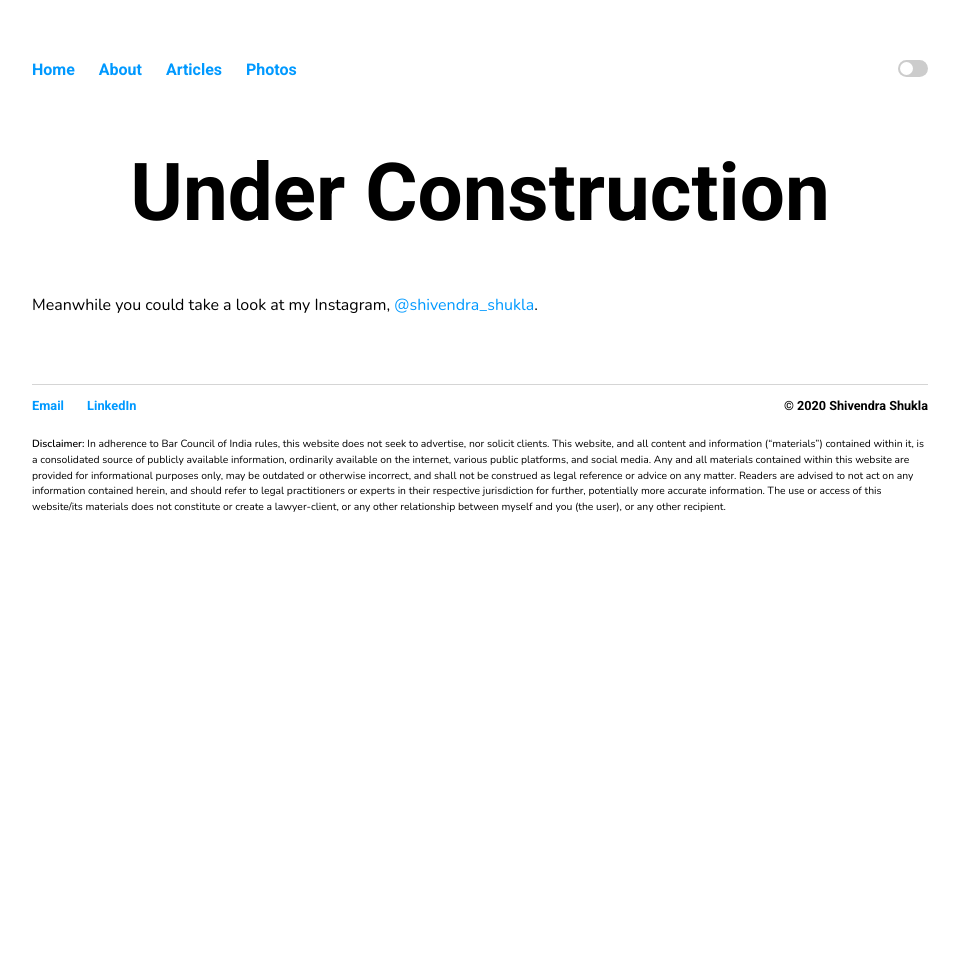
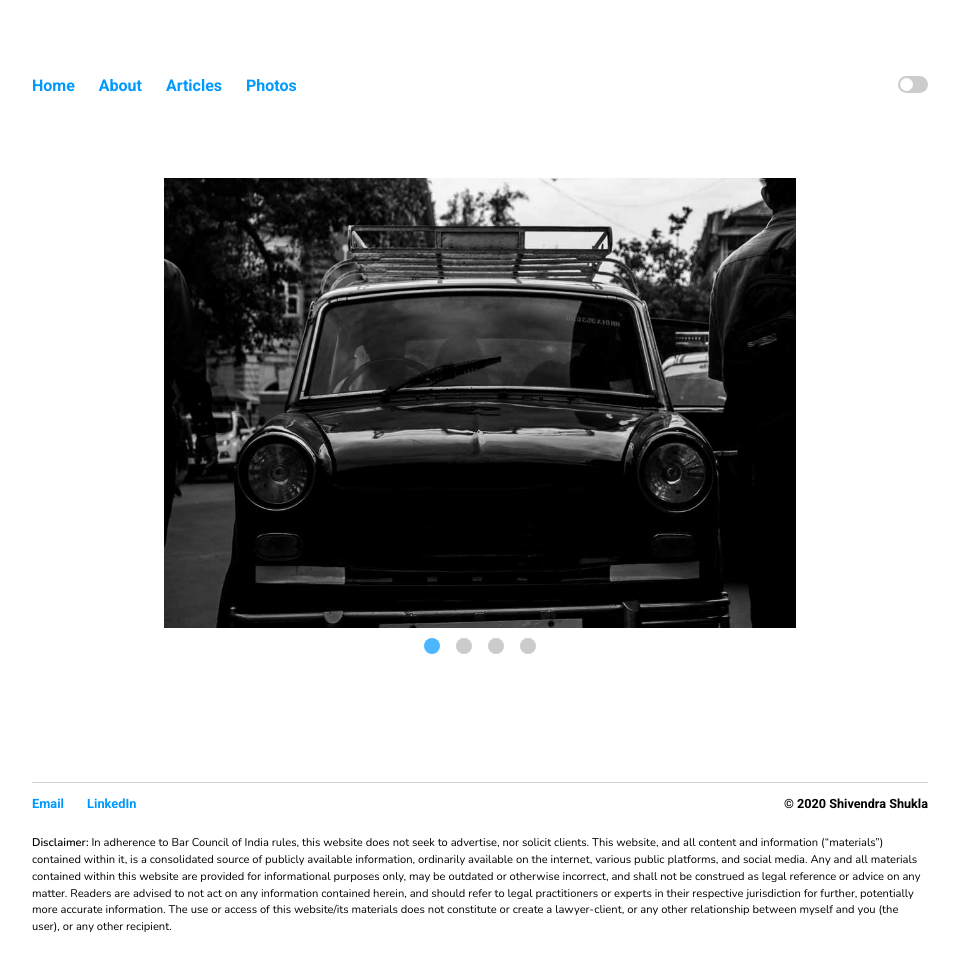
Before and after one commit to thatshivendrashukla/thatshivendrashukla.github.io, a Jekyll site: the page built from photography/index.html, in a window 1280 px wide. Shown: the whole page, without its empty margins (160-1119 px from the left). Built offline with Jekyll 4.4.1, drawn with Linux system fonts in a browser that asks for light colours; before the commit the page ends 900 px from its top, so only the background shows below that.

Commit message:
implemented first working version of image slider

```diff
--- a/_includes/footer.html
+++ b/_includes/footer.html
@@ -7,7 +7,7 @@
 		<span class="copyright">&copy; 2020 Shivendra Shukla</span>
 	</ul>
 	<ul class="disclaimer-container" style="display: flex">
-	<li style="width: 100%"><p small style="font-size: 0.65rem;margin-right: -20px;font-weight: 500;"><span style="font-weight:900;">Disclaimer:</span> In adherence to Bar Council of India rules, this website does not seek to advertise, nor solicit clients. This website, and all content and information (<q>materials</q>) contained within it, is a consolidated source of publicly available information, ordinarily available on the internet, various public platforms, and social media. Any and all materials contained within this website are provided for informational purposes only, may be outdated or otherwise incorrect, and shall not be construed as legal reference or advice on any matter. Readers are advised to not act on any information contained herein, and should refer to legal practitioners or experts in their respective jurisdiction for further, potentially more accurate information. The use or access of this website/its materials does not constitute or create a lawyer-client, or any other relationship between myself and you (the user), or any other recipient.</p></li>
+	<li style="width: 100%"><p small style="font-size: 0.7rem;margin-right: -20px;font-weight: 500;"><span style="font-weight:900;">Disclaimer:</span> In adherence to Bar Council of India rules, this website does not seek to advertise, nor solicit clients. This website, and all content and information (<q>materials</q>) contained within it, is a consolidated source of publicly available information, ordinarily available on the internet, various public platforms, and social media. Any and all materials contained within this website are provided for informational purposes only, may be outdated or otherwise incorrect, and shall not be construed as legal reference or advice on any matter. Readers are advised to not act on any information contained herein, and should refer to legal practitioners or experts in their respective jurisdiction for further, potentially more accurate information. The use or access of this website/its materials does not constitute or create a lawyer-client, or any other relationship between myself and you (the user), or any other recipient.</p></li>
 	</ul>
 	</div>
 </footer>
--- /dev/null
+++ b/_layouts/photo.html
@@ -0,0 +1,26 @@
+<!DOCTYPE html>
+	<html lang="en">
+{% include head.html %}
+		<body>
+			<nav>
+
+				<ul>
+	        		<li><a href="/">Home</a></li>
+					<li><a href="/about">About</a></li>
+					<li><a href="/publications">Articles</a></li>
+					<li><a href="/photography">Photos</a></li>
+					<div class="theme-switch-wrapper"><label class="theme-switch" for="checkbox" aria-label="toggle dark mode"><input type="checkbox" id="checkbox" /><span class="slider round"></span></label><!--<span style="margin-left: 10px; font-family: 'Roboto', sans-serif; line-height: 115%">Dark Mode</span>-->{% include darkmode.html %}</div>
+	    		</ul>
+			</nav>
+			<div class="head-space"></div>
+			<div class="container">
+
+					<div class="photos-container">
+					  {{ content }}
+					  <div class="head-space"></div>
+					</div>
+
+			</div><!-- /.container -->
+		{% include footer.html %}
+		</body>
+	</html>
--- a/css/main.css
+++ b/css/main.css
@@ -18,13 +18,20 @@
 /*General Appearance*/
 html {
 	scroll-behavior: smooth;
+	height: 100%;
 }
 body {
     background-color: var(--bg-color);
     color: var(--font-color);
 	margin: 60px auto;
     width: 70%;
+
+	min-height: 100%;
+
+	display:flex;
+	flex-direction: column;
 }
+
 html, body{
 	text-rendering: optimizeLegibility;
     text-shadow: 0px 0px 1px rgba(255, 255, 255, .1);
@@ -89,7 +96,8 @@ p, em, span {
 	margin-top: calc(3% + 40px);
 }
 footer {
-	margin-top:calc(3% + 40px);
+	/*margin-top:calc(3% + 40px);*/
+	margin-top: auto;
     border-top: 1px solid #d5d5d5;
     font-size: .8em;
 }
@@ -155,7 +163,6 @@ ul.posts p {
   font-weight: bold;
   margin-top: 0;
 }
-
 
 /*Theme Toggle Switch*/
 
@@ -261,6 +268,7 @@ input:checked + .slider:before {
 }
 
 
+
 /*About*/
 
 .experience {
@@ -306,6 +314,95 @@ input:checked + .slider:before {
 
 /*Photos*/
 
+.carousel {
+	display: flex;
+	flex-direction: column;
+	justify-content: space-between;
+	padding: none;
+
+}
+
+.carousel-contents {
+	position: relative;
+	height: calc(50vh);
+	width: 80%;
+	margin: 0 auto;
+}
+.carousel-image {
+	width: 100%;
+	height: 100%;
+	object-fit: scale-down;
+}
+.carousel-track-container {
+	height: 100%;
+	position: relative;
+	overflow: hidden;
+}
+
+.carousel-track{
+	padding: 0;
+	margin: 0;
+	list-style: none;
+	position: relative;
+	height: 100%;
+	transition: transform 250ms ease-in;
+}
+
+.carousel-slide{
+	position: absolute;
+	top: 0;
+	bottom: 0;
+	width: 100%;
+}
+.carousel-slide img {
+   pointer-effects: none;
+}
+
+.carousel-button-left img, .carousel-button-right img{
+	width: 25px;
+	-webkit-filter: invert(100%); /* safari 6.0 - 9.0 */
+    filter: invert(100%);
+}
+.carousel-button-left {
+	position: absolute;
+	top: 50%;
+	transform: translateY(-50%);
+	background: transparent;
+	border: 0;
+	left: -55px;
+	cursor: pointer;
+}
+.carousel-button-right {
+	position: absolute;
+	top: 50%;
+	transform: translateY(-50%);
+	background: transparent;
+	border: 0;
+	right: -55px;
+	cursor: pointer;
+}
+
+.carousel-nav {
+	display: flex;
+	justify-content: center;
+	padding: 10px 0;
+}
+.carousel-indicator {
+	border: 0;
+	border-radius: 50%;
+	width: 16px;
+	height: 16px;
+	background: var(--secondary-font-color);
+	opacity: 0.4;
+	margin: 0 8px;
+	cursor: pointer;
+}
+.carousel-indicator.current-slide {
+	background: var(--accent-color);
+	opacity: 0.7;
+}
+
+.is-hidden { display: none; }
 
 /*404*/
 
--- /dev/null
+++ b/js/carousel.js
@@ -0,0 +1,93 @@
+const track = document.querySelector('.carousel-track');
+const slides = Array.from(track.children);
+const nextButton =  document.querySelector('.carousel-button-right');
+const prevButton = document.querySelector('.carousel-button-left');
+const dotNav = document.querySelector('.carousel-nav');
+const dots = Array.from(dotNav.children);
+
+const  slideWidth = slides[0].getBoundingClientRect().width;
+
+//arrange slides next to each other
+//slides[0].style.left =  slideWidth * 0 + 'px';
+//slides[1].style.left = slideWidth * 1 + 'px';
+//slides[2].style.left = slideWidth * 2 + 'px';
+//slides[3].style.left = slideWidth * 3 + 'px';
+
+const setSlidePosition = (slide, index) => {
+	slide.style.left= slideWidth * index + 'px';
+};
+slides.forEach(setSlidePosition);
+
+const moveToSlide = (track, currentSlide, targetSlide) => {
+	track.style.transform = 'translateX(-' + targetSlide.style.left + ')';
+	currentSlide.classList.remove('current-slide');
+	targetSlide.classList.add('current-slide');
+};
+
+const updateDots = (currentDot, targetDot) => {
+	currentDot.classList.remove('current-slide');
+	targetDot.classList.add('current-slide');
+};
+
+const hideShowArrows = (slides, prevButton, nextButton, targetIndex) => {
+		if (targetIndex === 0) {
+		prevButton.classList.add('is-hidden');
+		nextButton.classList.remove('is-hidden');
+	} else if (targetIndex === slides.length -1) {
+		prevButton.classList.remove('is-hidden');
+		nextButton.classList.add('is-hidden');
+	} else {
+		prevButton.classList.remove('is-hidden');
+		nextButton.classList.remove('is-hidden');
+	}
+};
+
+//clicking left moves left
+prevButton.addEventListener('click', e => {
+	const currentSlide = track.querySelector('.current-slide');
+	const prevSlide = currentSlide.previousElementSibling;
+	const currentDot = dotNav.querySelector('.current-slide');
+	const prevDot = currentDot.previousElementSibling;
+	const prevIndex = slides.findIndex(slide => slide === prevSlide);
+	//move to the  prev slide
+	moveToSlide(track, currentSlide, prevSlide);
+
+	updateDots(currentDot, prevDot);
+
+	hideShowArrows(slides, prevButton, nextButton, prevIndex);
+});
+
+//clicking right moves right
+nextButton.addEventListener('click', e => {
+	const currentSlide = track.querySelector('.current-slide');
+	const nextSlide = currentSlide.nextElementSibling;
+	const currentDot = dotNav.querySelector('.current-slide');
+	const nextDot = currentDot.nextElementSibling;
+	const nextIndex = slides.findIndex(slide => slide === nextSlide);
+	//move to the  next slide
+	moveToSlide(track, currentSlide, nextSlide);
+
+	updateDots(currentDot, nextDot);
+
+	hideShowArrows(slides, prevButton, nextButton, nextIndex);
+});
+
+//clicking nav indicators moves to that slide
+
+dotNav.addEventListener( 'click', e => {
+	//which indicator has been clicked
+	const targetDot = e.target.closest('button');
+
+	if (!targetDot) return;
+
+	const currentSlide = track.querySelector('.current-slide');
+	const currentDot = dotNav.querySelector('.current-slide');
+	const targetIndex = dots.findIndex(dot => dot === targetDot);
+	const targetSlide = slides[targetIndex];
+
+	moveToSlide(track, currentSlide, targetSlide);
+
+	updateDots(currentDot, targetDot);
+
+	hideShowArrows(slides, prevButton, nextButton, targetIndex);
+});
--- a/photography/index.html
+++ b/photography/index.html
@@ -1,9 +1,43 @@
 ---
-layout: default
+layout: photo
 title: Photography | Shivendra Shukla
-description: The photography portfolio of Shivendra Shukla
+description: Photographs taken by Shivendra Shukla
 ---
-<div class="blurb">
-<h1 style="text-align: center; font-size:5rem;">Under Construction</h1>
-<p>Meanwhile you could take a look at my Instagram, <a href="https://instagram.com/shivendra_shukla">@shivendra_shukla</a>.</p>
+<div class= photography">
+<div class="carousel">
+	<div class= "carousel-contents">
+		<button class="carousel-button-left is-hidden">
+			<img src="/assets/img/left.svg" alt="Previous">
+		</button>
+		<div class="carousel-track-container">
+			<ul class="carousel-track">
+				<li class="carousel-slide current-slide">
+					<img class="carousel-image" src="/assets/img/photos/carousel/carousel1.jpg" alt="">
+				</li>
+				<li class="carousel-slide">
+					<img class="carousel-image" src="/assets/img/photos/carousel/carousel2.jpg" alt="">
+				</li>
+				<li class="carousel-slide">
+					<img class="carousel-image" src="/assets/img/photos/carousel/carousel3.jpg" alt="">
+				</li>
+				<li class="carousel-slide">
+					<img class="carousel-image" src="/assets/img/photos/carousel/carousel4.jpg" alt="">
+				</li>
+			</ul>
+		</div>
+		<button class="carousel-button-right">
+			<img src="/assets/img/right.svg" alt="Next">
+		</button>
+	</div>
+
+	<div class="carousel-nav">
+		<button class="carousel-indicator current-slide"></button>
+		<button class="carousel-indicator"></button>
+		<button class="carousel-indicator"></button>
+		<button class="carousel-indicator"></button>
+	</div>
 </div>
+
+</div>
+
+<script src="/js/carousel.js"></script>
```
Also changed, not shown: assets/img/left.svg (added), assets/img/photos/carousel/carousel1.jpg (added), assets/img/photos/carousel/carousel2.jpg (added), assets/img/photos/carousel/carousel3.jpg (added), assets/img/photos/carousel/carousel4.jpg (added), assets/img/right.svg (added).
